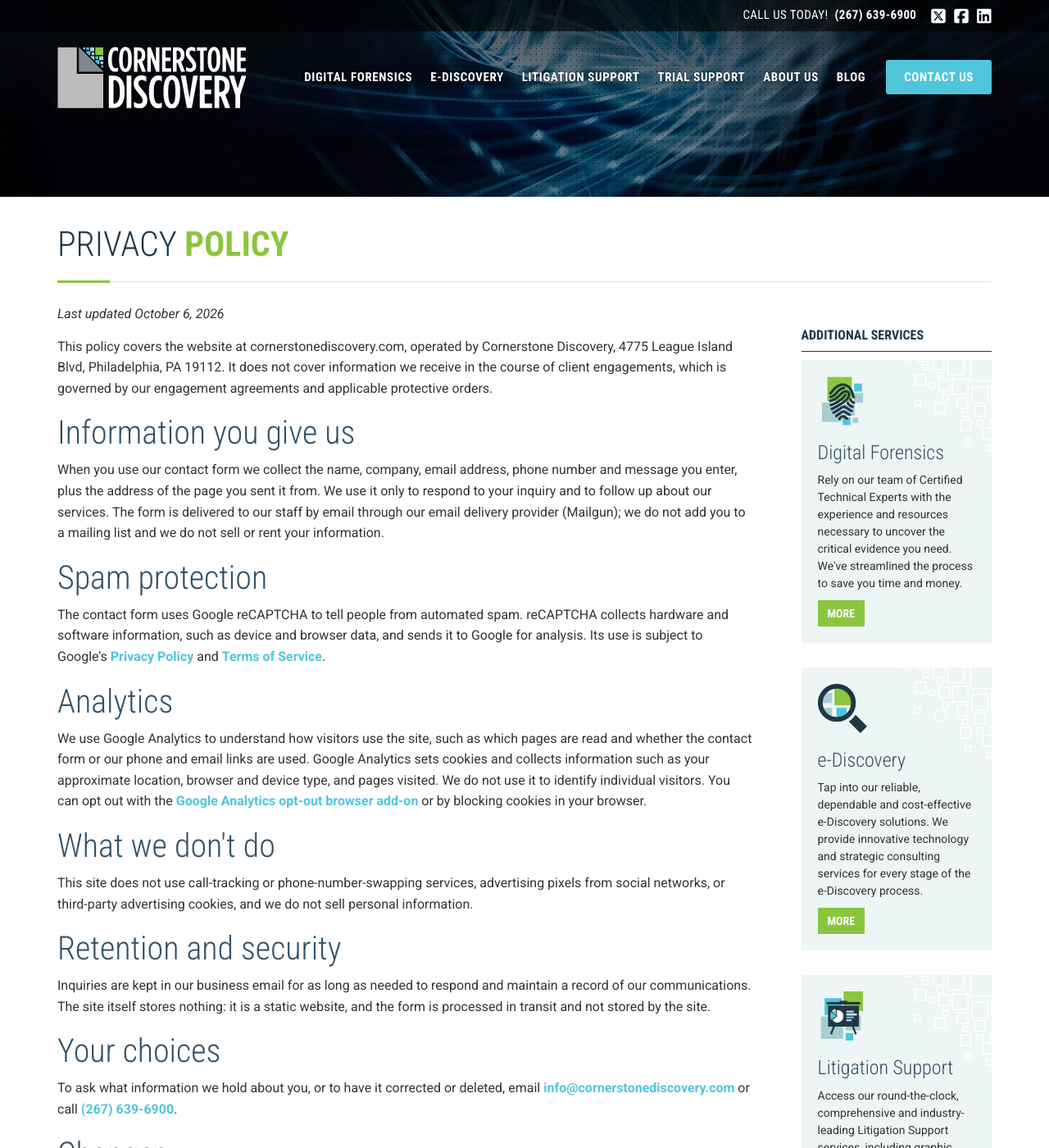
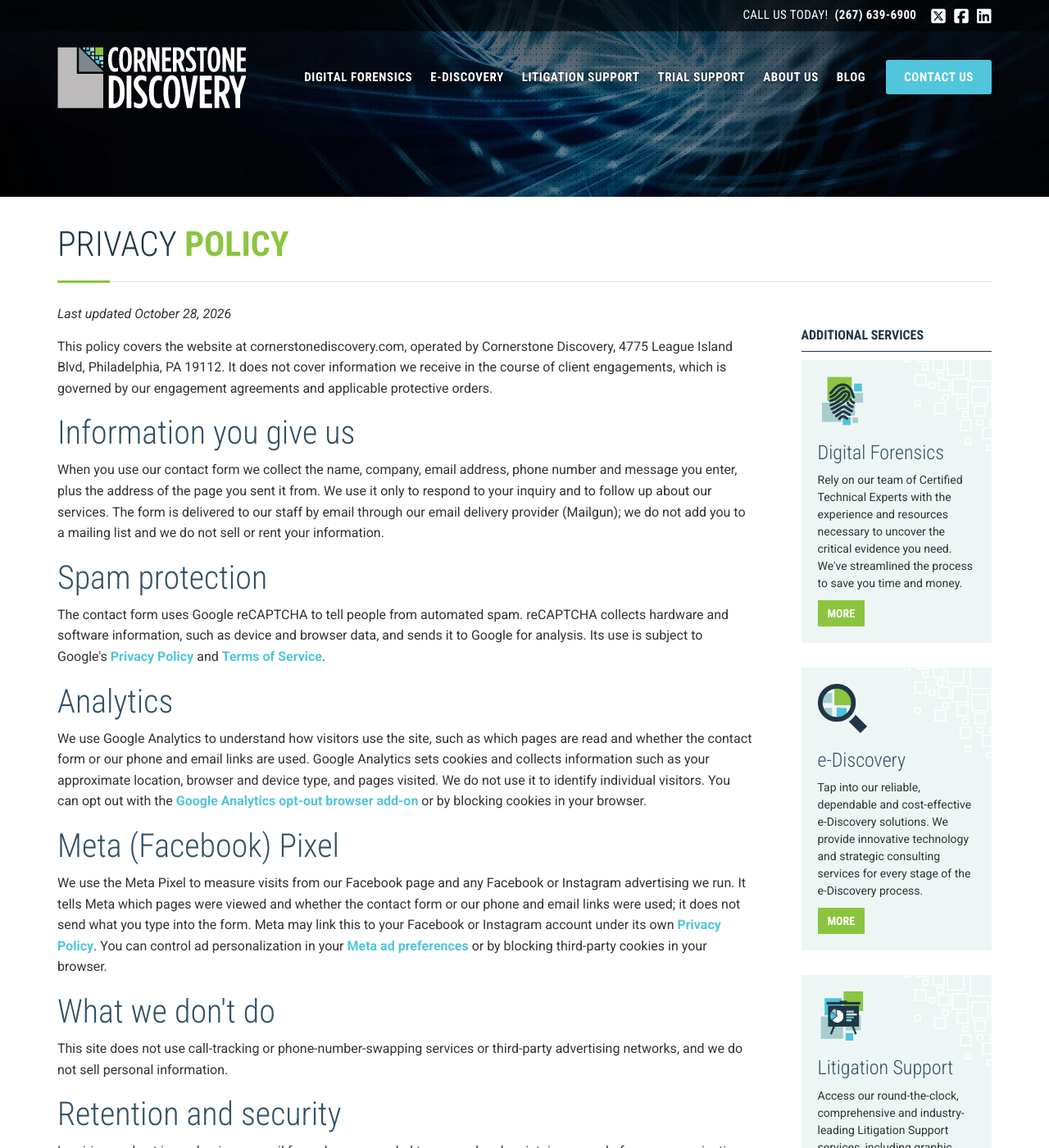
Before and after one commit to cornerstone-discovery/cornerstonediscovery.com, a Jekyll site: the page built from privacy-policy/index.html, in a window 1280 px wide and 1400 px high. Shown: the whole window at 82% size. Built offline with Jekyll 4.4.1, drawn with Linux system fonts in a browser that asks for light colours.

Commit message:
Bring back our Meta Pixel and Facebook domain verification
Pixel 1184826961874042 and the domain-verification tag were on the live
site through 1SEO's container; the Meta Business account is ours, so the
new site loads them directly, production domain only, like GA4. Lead,
Contact and Subscribe mirror the GA4 key events. Privacy policy gains a
Meta Pixel section that follows the config switch.

Co-Authored-By: Claude Opus 5.5 <noreply@anthropic.com>
Claude-Session: https://claude.ai/code/session_01QynrZkdYZBsCmc6rCcm8P8

```diff
--- a/_config.yml
+++ b/_config.yml
@@ -70,11 +70,16 @@ analytics:
   # Optional Google Ads conversion tracking for form leads: AW-XXXXXXXXX and the conversion label.
   google_ads_id:
   google_ads_lead_label:
+  # Meta (Facebook) Pixel, owned by our Meta Business account (Events Manager > Data sources). PageView on every
+  # page, Lead on a contact-form send, Contact on a phone/email click. Blank = no Meta script at all.
+  meta_pixel_id: "1184826961874042"
 
 # Search Console / Bing Webmaster "HTML tag" verification codes (content="…" value only).
 webmaster_verifications:
   google:
   bing:
+# Meta Business Suite > Settings > Brand safety > Domains > cornerstonediscovery.com > meta-tag (content value).
+facebook_domain_verification: wwgjugltwe2u5khznwcbutfaq2a317
 
 contact_form:
   # URL of the contact-form worker (form-worker/). After `npm run deploy` use the workers.dev URL it prints;
--- a/_includes/analytics-head.html
+++ b/_includes/analytics-head.html
@@ -1,10 +1,14 @@
 {%- comment -%}
-GA4 (and optional Google Ads) via gtag.js — production domain only, never the github.io preview or local dev.
-IDs come from site.analytics in _config.yml; blank = nothing loads.
+GA4 (and optional Google Ads) via gtag.js, and the optional Meta Pixel — production domain only, never the
+github.io preview or local dev. IDs come from site.analytics in _config.yml; blank = nothing loads.
 {%- endcomment -%}
 {%- assign ga = site.analytics.ga4_measurement_id -%}
 {%- assign ads = site.analytics.google_ads_id -%}
+{%- assign fb = site.analytics.meta_pixel_id -%}
 {%- if jekyll.environment == "production" and site.url == site.canonical_url -%}
+{%- if site.facebook_domain_verification %}
+<meta name="facebook-domain-verification" content="{{ site.facebook_domain_verification }}">
+{%- endif -%}
 {%- if ga or ads %}
 <script async src="https://www.googletagmanager.com/gtag/js?id={{ ga | default: ads }}"></script>
 <script>
@@ -16,4 +20,16 @@ IDs come from site.analytics in _config.yml; blank = nothing loads.
   window.CSD_ADS_LEAD = {% if ads and site.analytics.google_ads_lead_label %}'{{ ads }}/{{ site.analytics.google_ads_lead_label }}'{% else %}null{% endif %};
 </script>
 {%- endif -%}
+{%- if fb %}
+<script>
+  !function(f,b,e,v,n,t,s){if(f.fbq)return;n=f.fbq=function(){n.callMethod?
+  n.callMethod.apply(n,arguments):n.queue.push(arguments)};if(!f._fbq)f._fbq=n;
+  n.push=n;n.loaded=!0;n.version='2.0';n.queue=[];t=b.createElement(e);t.async=!0;
+  t.src=v;s=b.getElementsByTagName(e)[0];s.parentNode.insertBefore(t,s)}(window,
+  document,'script','https://connect.facebook.net/en_US/fbevents.js');
+  fbq('init', '{{ fb }}');
+  fbq('track', 'PageView');
+</script>
+<noscript><img height="1" width="1" style="display:none" alt="" src="https://www.facebook.com/tr?id={{ fb }}&amp;ev=PageView&amp;noscript=1"></noscript>
 {%- endif -%}
+{%- endif -%}
--- a/assets/js/site.js
+++ b/assets/js/site.js
@@ -128,9 +128,11 @@
     start();
   });
 
-  // ---- GA4 key events (no-ops when analytics isn't configured)
+  // ---- GA4 key events, mirrored to the Meta Pixel as its standard events (no-ops when analytics isn't configured)
+  var META_EVENTS = { generate_lead: 'Lead', click_to_call: 'Contact', click_to_email: 'Contact', sign_up: 'Subscribe' };
   function track(name, params) {
     if (typeof window.gtag === 'function') { window.gtag('event', name, params || {}); }
+    if (typeof window.fbq === 'function' && META_EVENTS[name]) { window.fbq('track', META_EVENTS[name]); }
   }
   document.addEventListener('click', function (e) {
     var a = e.target.closest('a[href^="tel:"], a[href^="mailto:"]');
--- a/privacy-policy/index.html
+++ b/privacy-policy/index.html
@@ -7,7 +7,7 @@ header_class: about
 heading:
   pre: Privacy
   emphasis: Policy
-last_updated: 2026-10-06
+last_updated: 2026-10-28
 ---
 {%- comment -%}
 Plain-language policy describing what this static site actually does. Have counsel review before launch.
@@ -26,8 +26,13 @@ Keep it in sync with _config.yml: if analytics or the contact form change, updat
 <h3>Analytics</h3>
 <p>We use Google Analytics to understand how visitors use the site, such as which pages are read and whether the contact form or our phone and email links are used. Google Analytics sets cookies and collects information such as your approximate location, browser and device type, and pages visited. We do not use it to identify individual visitors. You can opt out with the <a href="https://tools.google.com/dlpage/gaoptout">Google Analytics opt-out browser add-on</a> or by blocking cookies in your browser.</p>
 
+{%- if site.analytics.meta_pixel_id %}
+<h3>Meta (Facebook) Pixel</h3>
+<p>We use the Meta Pixel to measure visits from our Facebook page and any Facebook or Instagram advertising we run. It tells Meta which pages were viewed and whether the contact form or our phone and email links were used; it does not send what you type into the form. Meta may link this to your Facebook or Instagram account under its own <a href="https://www.facebook.com/privacy/policy/">Privacy Policy</a>. You can control ad personalization in your <a href="https://accountscenter.facebook.com/ad_preferences">Meta ad preferences</a> or by blocking third-party cookies in your browser.</p>
+{%- endif %}
+
 <h3>What we don't do</h3>
-<p>This site does not use call-tracking or phone-number-swapping services, advertising pixels from social networks, or third-party advertising cookies, and we do not sell personal information.</p>
+<p>This site does not use call-tracking or phone-number-swapping services{% unless site.analytics.meta_pixel_id %}, advertising pixels from social networks,{% endunless %} or third-party advertising networks, and we do not sell personal information.</p>
 
 <h3>Retention and security</h3>
 <p>Inquiries are kept in our business email for as long as needed to respond and maintain a record of our communications. The site itself stores nothing: it is a static website, and the form is processed in transit and not stored by the site.</p>
```
